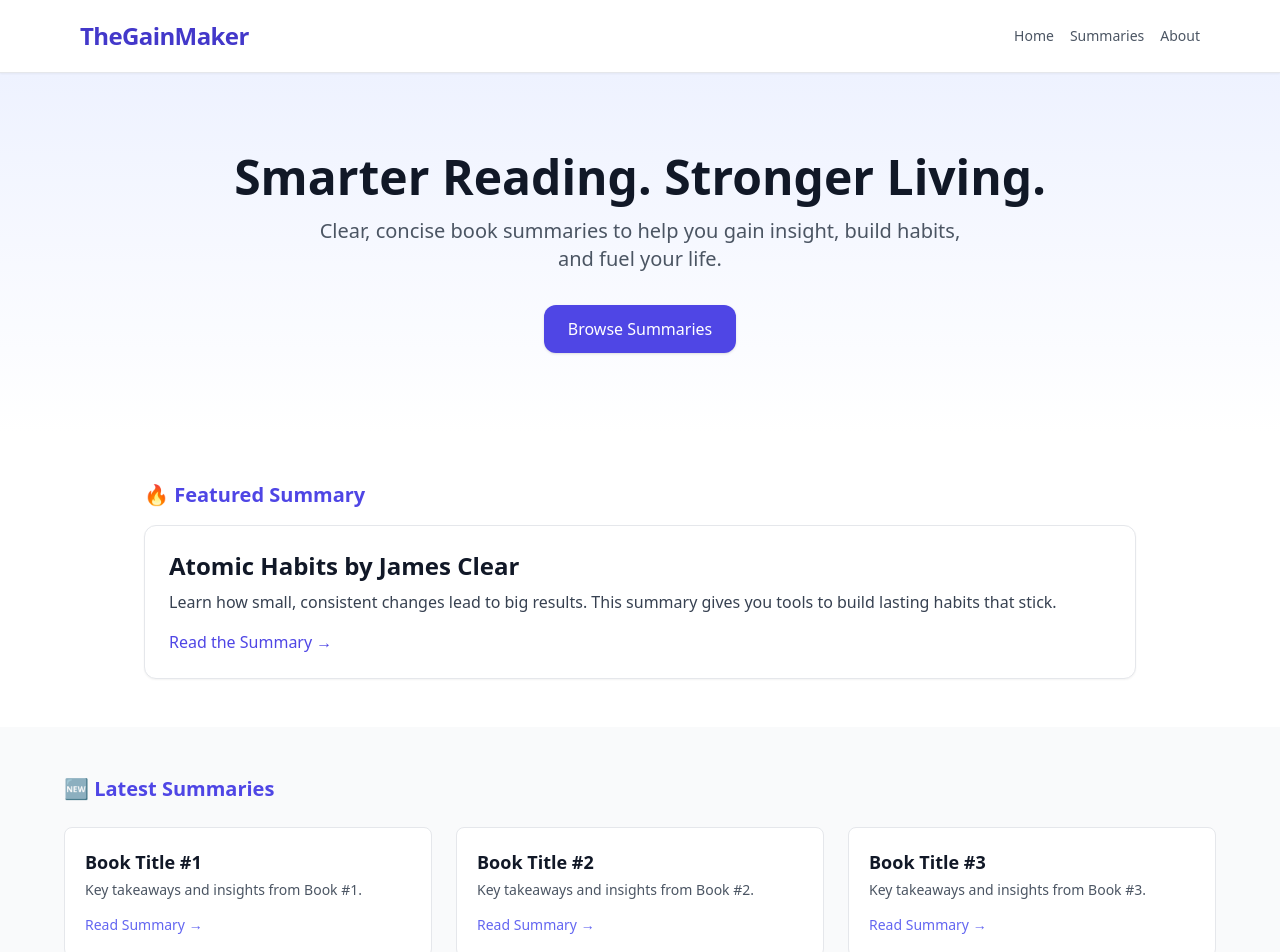
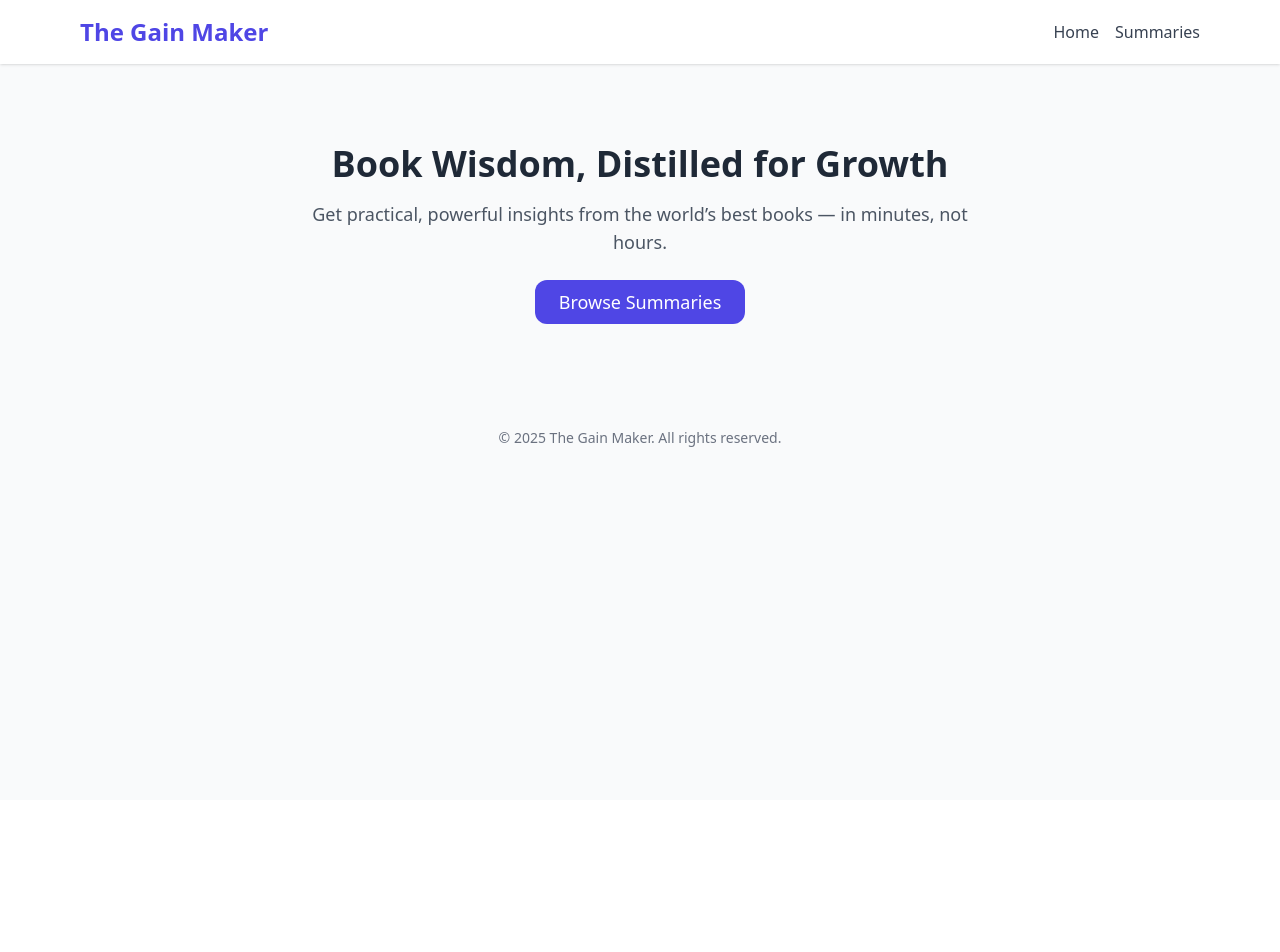
Before and after one commit to TheGainMaker/TheGainMaker-, a Next.js app: page / in a window 1280 px wide. Shown: the top 952 px of the page. After the commit the page ends 800 px from the top, so only its background shows below. Built offline with nearby package versions, Linux system fonts and the light colour scheme.

Commit message:
Update index.js

```diff
--- a/pages/index.js
+++ b/pages/index.js
@@ -1,67 +1,40 @@
 export default function Home() {
   return (
-    <div className="min-h-screen bg-white text-gray-900 font-sans">
+    <div className="min-h-screen bg-gray-50">
       {/* Header */}
-      <header className="bg-white border-b shadow-sm sticky top-0 z-50">
-        <div className="max-w-6xl mx-auto px-4 py-5 flex justify-between items-center">
-          <h1 className="text-2xl font-extrabold text-indigo-700 tracking-tight">TheGainMaker</h1>
-          <nav className="space-x-4 text-sm font-medium">
-            <a href="#" className="text-gray-600 hover:text-indigo-600">Home</a>
-            <a href="#" className="text-gray-600 hover:text-indigo-600">Summaries</a>
-            <a href="#" className="text-gray-600 hover:text-indigo-600">About</a>
+      <header className="bg-white shadow">
+        <div className="max-w-6xl mx-auto px-4 py-4 flex justify-between items-center">
+          <h1 className="text-2xl font-bold text-indigo-600">The Gain Maker</h1>
+          <nav className="space-x-4">
+            <a href="/" className="text-gray-700 hover:text-indigo-600 font-medium">
+              Home
+            </a>
+            <a href="/summaries" className="text-gray-700 hover:text-indigo-600 font-medium">
+              Summaries
+            </a>
           </nav>
         </div>
       </header>
 
-      {/* Hero */}
-      <section className="text-center py-20 px-4 bg-gradient-to-b from-indigo-50 to-white">
-        <h2 className="text-4xl sm:text-5xl font-extrabold text-gray-900 leading-tight mb-4">
-          Smarter Reading. Stronger Living.
+      {/* Hero Section */}
+      <section className="text-center py-20 px-4">
+        <h2 className="text-4xl font-bold text-gray-800 mb-4">
+          Book Wisdom, Distilled for Growth
         </h2>
-        <p className="text-lg sm:text-xl text-gray-600 max-w-2xl mx-auto mb-8">
-          Clear, concise book summaries to help you gain insight, build habits, and fuel your life.
+        <p className="text-gray-600 max-w-2xl mx-auto mb-6 text-lg">
+          Get practical, powerful insights from the world’s best books — in minutes, not hours.
         </p>
         <a
-          href="#"
-          className="inline-block px-6 py-3 bg-indigo-600 text-white rounded-xl shadow hover:bg-indigo-700 transition"
+          href="/summaries"
+          className="inline-block bg-indigo-600 text-white py-2 px-6 rounded-xl text-lg font-medium hover:bg-indigo-700 transition"
         >
           Browse Summaries
         </a>
       </section>
 
-      {/* Featured Summary */}
-      <section className="max-w-5xl mx-auto px-4 py-12">
-        <h3 className="text-xl font-semibold text-indigo-600 mb-4">🔥 Featured Summary</h3>
-        <div className="bg-white p-6 rounded-xl border shadow-sm hover:shadow-md transition">
-          <h4 className="text-2xl font-bold mb-2">Atomic Habits by James Clear</h4>
-          <p className="text-gray-700 mb-4">
-            Learn how small, consistent changes lead to big results. This summary gives you tools to build lasting habits that stick.
-          </p>
-          <a href="#" className="text-indigo-600 font-medium hover:underline">Read the Summary →</a>
-        </div>
-      </section>
-
-      {/* Latest Posts */}
-      <section className="bg-gray-50 py-12 px-4">
-        <div className="max-w-6xl mx-auto">
-          <h3 className="text-xl font-semibold text-indigo-600 mb-6">🆕 Latest Summaries</h3>
-          <div className="grid grid-cols-1 sm:grid-cols-2 lg:grid-cols-3 gap-6">
-            {[1, 2, 3].map((i) => (
-              <div key={i} className="bg-white p-5 rounded-lg border hover:shadow-md transition">
-                <h4 className="text-lg font-semibold mb-1">Book Title #{i}</h4>
-                <p className="text-gray-600 text-sm mb-3">
-                  Key takeaways and insights from Book #{i}.
-                </p>
-                <a href="#" className="text-indigo-500 text-sm font-medium hover:underline">Read Summary →</a>
-              </div>
-            ))}
-          </div>
-        </div>
-      </section>
-
       {/* Footer */}
-      <footer className="text-center text-sm text-gray-500 py-10 border-t mt-12">
-        © {new Date().getFullYear()} TheGainMaker. Built for clarity and action.
+      <footer className="text-center text-sm text-gray-500 py-6">
+        © {new Date().getFullYear()} The Gain Maker. All rights reserved.
       </footer>
     </div>
   );
```
